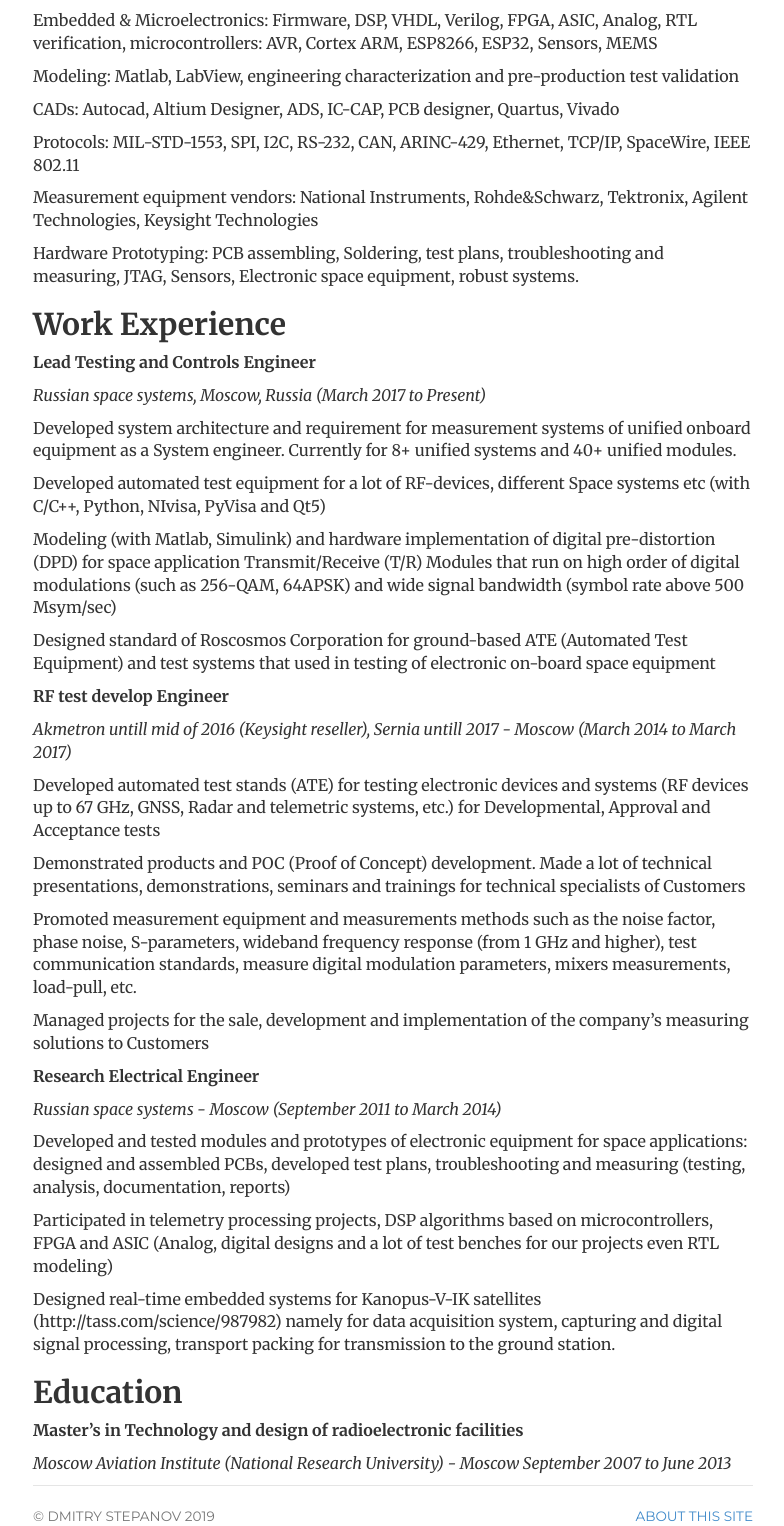
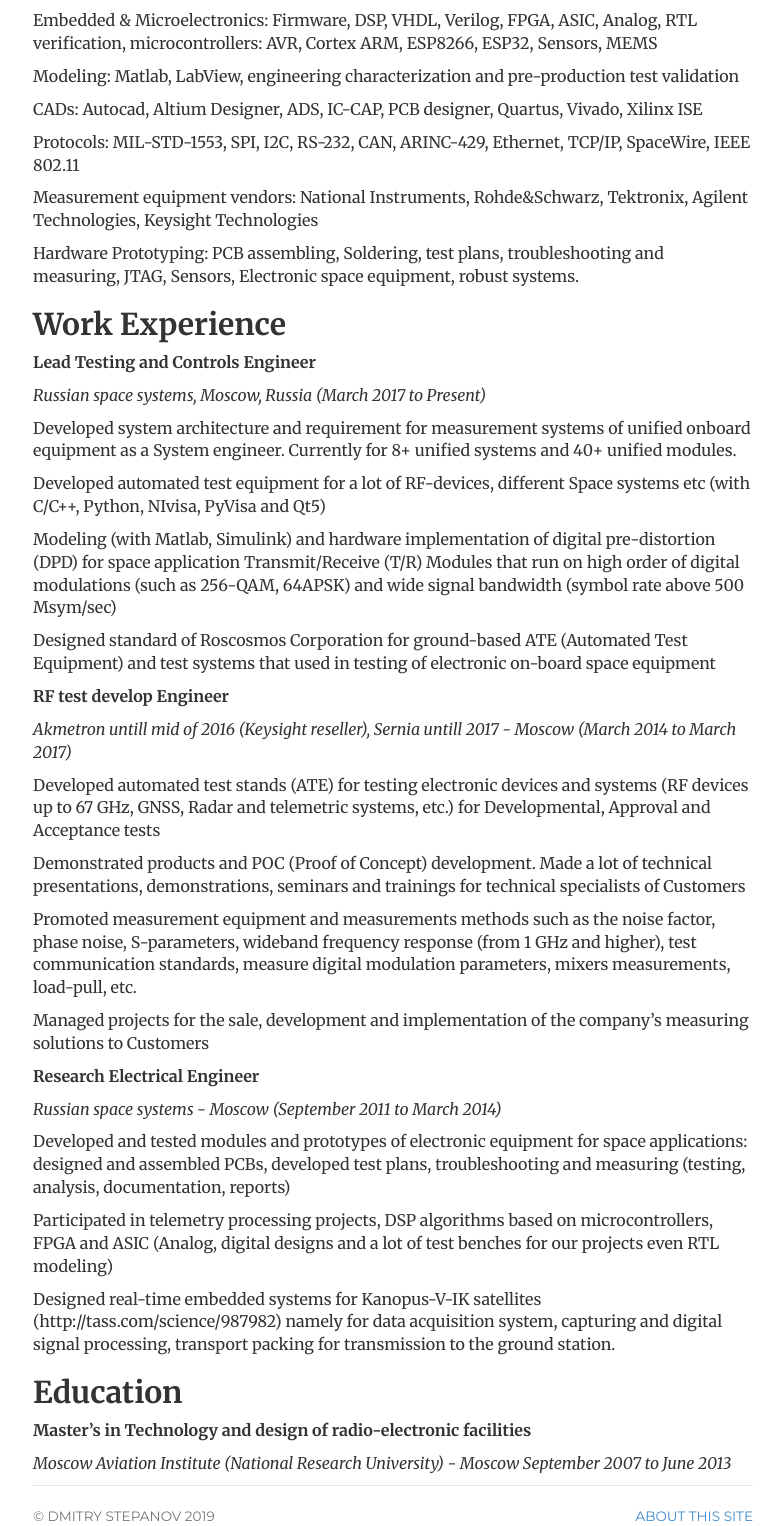
Before and after one commit to dmitrystp/dmitrystp.github.io, a Jekyll site: the page built from resume/index.md, in a window 1280 px wide. Shown: the part 583-2109 px from the top of the page, without its empty margins (247-1031 px from the left). Built offline with Jekyll 4.4.1, drawn with Linux system fonts in a browser that asks for light colours.

Commit message:
index bit fixed

```diff
--- a/resume/index.md
+++ b/resume/index.md
@@ -22,7 +22,7 @@
 
 Modeling: Matlab, LabView, engineering characterization and pre-production test validation
 
-CADs: Autocad, Altium Designer, ADS, IC-CAP, PCB designer, Quartus, Vivado
+CADs: Autocad, Altium Designer, ADS, IC-CAP, PCB designer, Quartus, Vivado,  Xilinx ISE
 
 Protocols: MIL-STD-1553, SPI, I2C, RS-232, CAN, ARINC-429, Ethernet, TCP/IP, SpaceWire, IEEE 802.11
 
@@ -71,6 +71,6 @@
 
 ## Education
 
-**Master's in Technology and design of radioelectronic facilities**
+**Master's in Technology and design of radio-electronic facilities**
 
 _Moscow Aviation Institute (National Research University) - Moscow September 2007 to June 2013_
```
